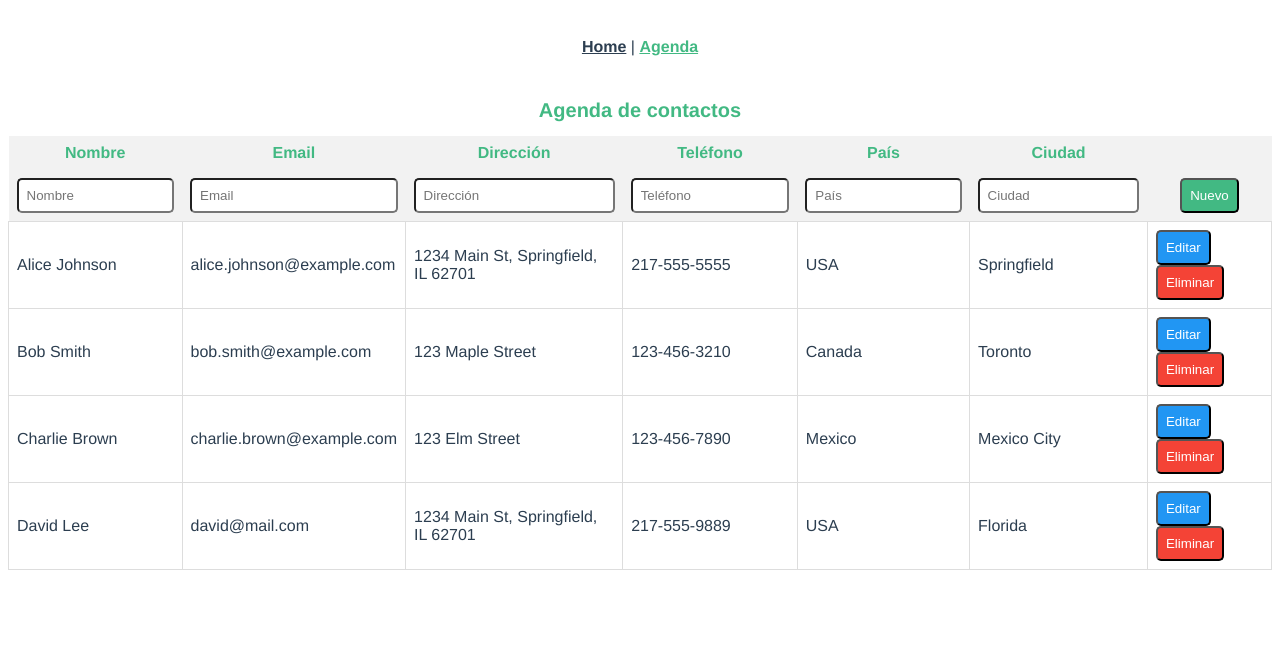
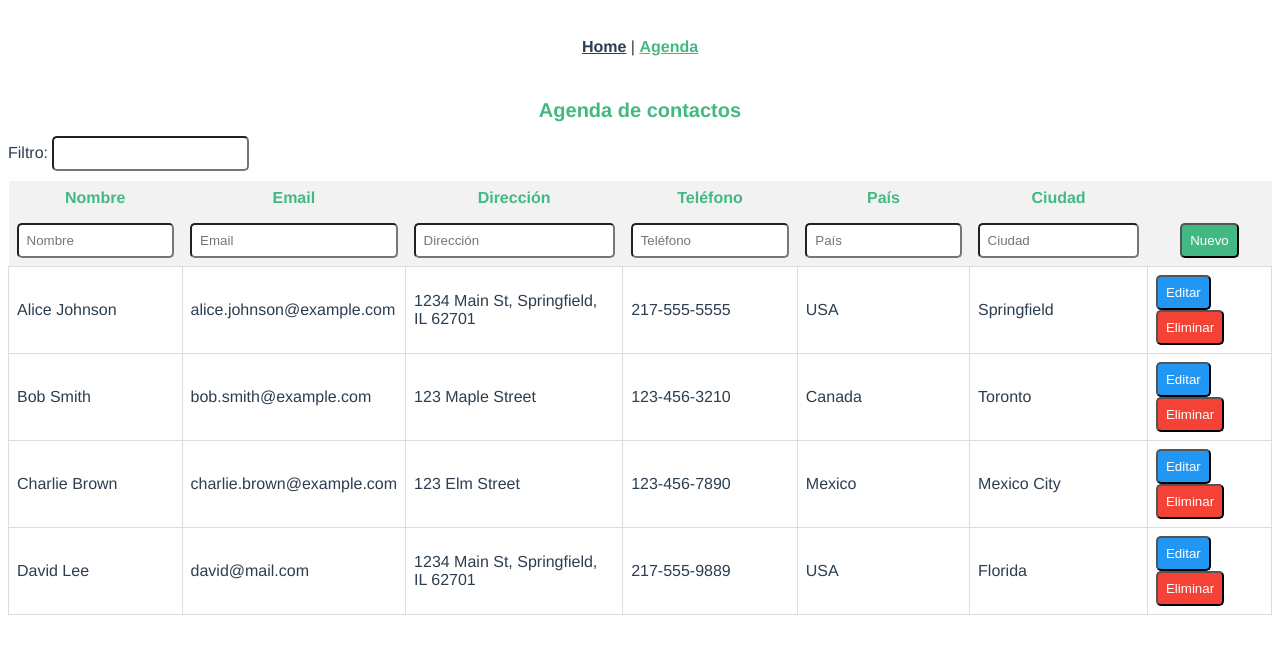
Before and after one commit to adhes14/agenda_vue, a Vue app: page /agenda in a window 1280 px wide. Shown: the top 654 px of the page. Built offline with nearby package versions, Linux system fonts and the light colour scheme.

Commit message:
agregar filtro de nombre y correo

```diff
--- a/src/views/AgendaView.vue
+++ b/src/views/AgendaView.vue
@@ -1,6 +1,9 @@
 <template>
   <div>
     <h1>{{ titulo }}</h1>
+    <div class="filtro">
+      Filtro: <input type="search" v-model="textoBuscar">
+    </div>
     <table>
       <thead>
         <tr>
@@ -19,11 +22,11 @@
           <th><input type="text" v-model="contacto.phone" placeholder="Teléfono"></th>
           <th><input type="text" v-model="contacto.country" placeholder="País"></th>
           <th><input type="text" v-model="contacto.city" placeholder="Ciudad"></th>
-          <th><button class="nuevo" @click="guardarNuevo()" >{{ this.contacto.id ? 'Editar' : 'Nuevo' }}</button></th>
+          <th><button class="nuevo" @click="guardarNuevo()">{{ this.contacto.id ? 'Editar' : 'Nuevo' }}</button></th>
         </tr>
       </thead>
       <tbody>
-        <tr v-for="(contacto, index) in contactos" :key="contacto.id">
+        <tr v-for="(contacto, index) in contactosComputed" :key="contacto.id">
           <td>{{ contacto.name }}</td>
           <td>{{ contacto.email }}</td>
           <td>{{ contacto.address }}</td>
@@ -46,6 +49,7 @@ export default {
   data() {
     return {
       titulo: 'Agenda de contactos',
+      textoBuscar: '',
       contacto: {
         name: '',
         email: '',
@@ -94,6 +98,14 @@ export default {
       ]
     }
   },
+  computed: {
+    contactosComputed() {
+      return this.contactos.filter(contacto => {
+        return contacto.name.toLowerCase().includes(this.textoBuscar.toLowerCase()) ||
+          contacto.email.toLowerCase().includes(this.textoBuscar.toLowerCase());
+      });
+    }
+  },
   methods: {
     guardarNuevo() {
       if (this.contacto.id) {
@@ -132,30 +144,40 @@ h1 {
   font-size: 20px;
 }
 
+.filtro {
+  margin-bottom: 10px;
+  text-align: left;
+}
+
+input {
+  padding: 8px;
+  box-sizing: border-box;
+  border-radius: 5px;
+}
+
 table {
   width: 100%;
   border-collapse: collapse;
 }
 
-th, td {
+th,
+td {
   padding: 8px;
+  input {
+    width: 100%;
+  }
 }
 
 button {
   padding: 8px;
-    border-radius: 5px;
-    cursor: pointer;
+  border-radius: 5px;
+  cursor: pointer;
 }
 
 th {
   background-color: #f2f2f2;
   color: #42b983;
-  input {
-    width: 100%;
-    padding: 8px;
-    box-sizing: border-box;
-    border-radius: 5px;
-  }
+
   .nuevo {
     background-color: #42b983;
     color: white;
@@ -165,10 +187,12 @@ th {
 td {
   text-align: left;
   border: 1px solid #ddd;
+
   .editar {
     background-color: #2196F3;
     color: white;
   }
+
   .eliminar {
     background-color: #f44336;
     color: white;
```
